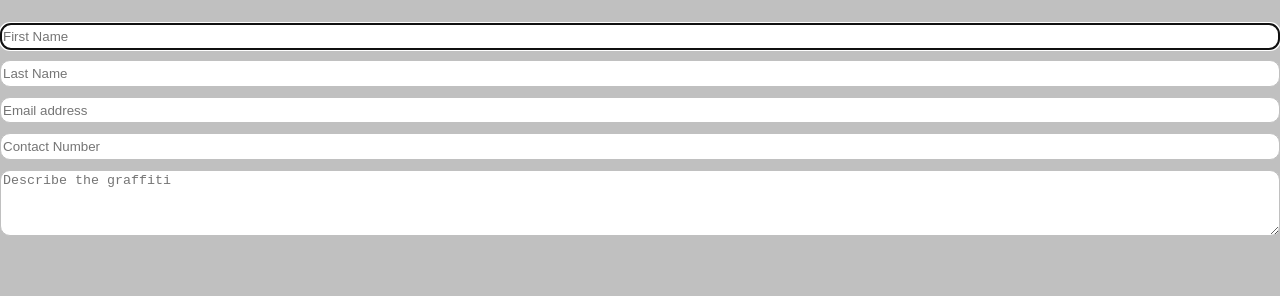
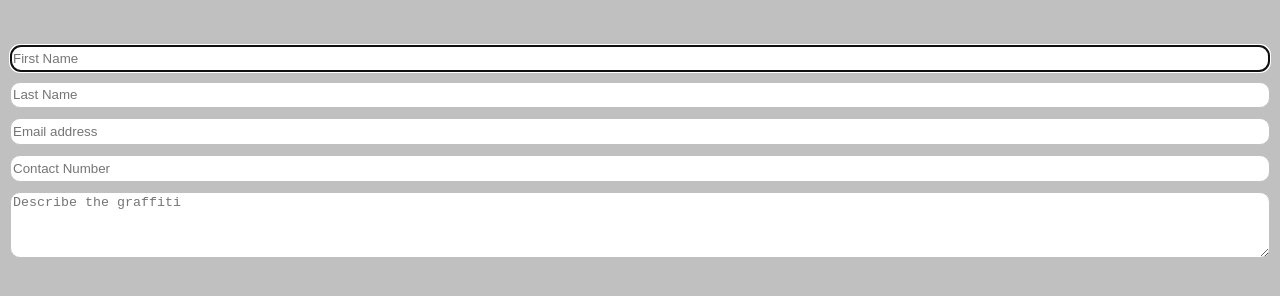
Before and after one commit to andycwk-tp/FH-RWE1, a plain HTML site: page client/default/index.html in a window 1280 px wide. Shown: the part 40-336 px from the top of the page. Drawn offline with Linux system fonts and the light colour scheme.

Commit message:
tweaked content body styling

```diff
--- a/client/default/styles/screen.css
+++ b/client/default/styles/screen.css
@@ -4,8 +4,12 @@ body {
 	margin: 0;
 }
 
-section#body-contnet{
-	top: 100px;
+section#body-content{
+	position: fixed;
+	top: 80px;
+	left: 10px;
+	right: 10px;
+	bottom: 0;
 }
 
 .form-block{
```
